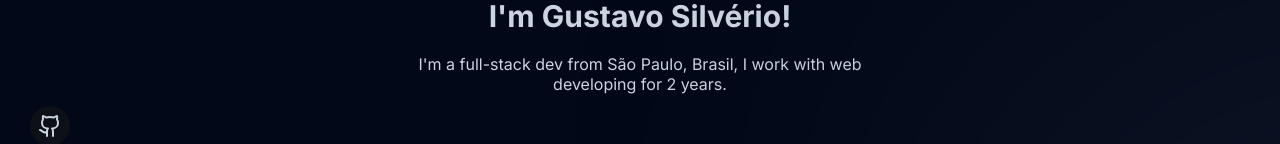
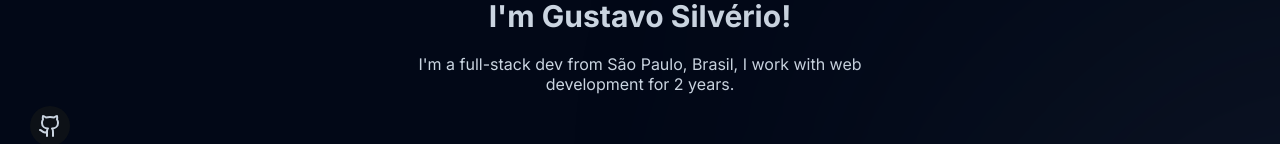
Before and after one commit to gustavosilverio/portfolio-2024, a Next.js app: page / in a window 1280 px wide. Shown: the part 478-622 px from the top of the page. Built offline with nearby package versions, Linux system fonts and the light colour scheme.

Commit message:
copy correction

```diff
--- a/src/app/(home)/page.tsx
+++ b/src/app/(home)/page.tsx
@@ -25,7 +25,7 @@ export default function Home() {
 
 					<p className="leading-5">
 						I'm a full-stack dev from São Paulo, Brasil, I work with
-						web developing for 2 years.
+						web development for 2 years.
 					</p>
 				</div>
 			</div>
```
